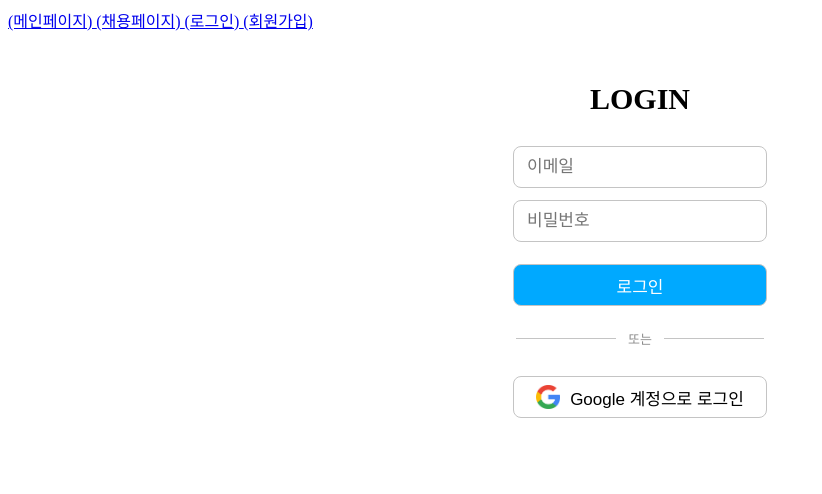
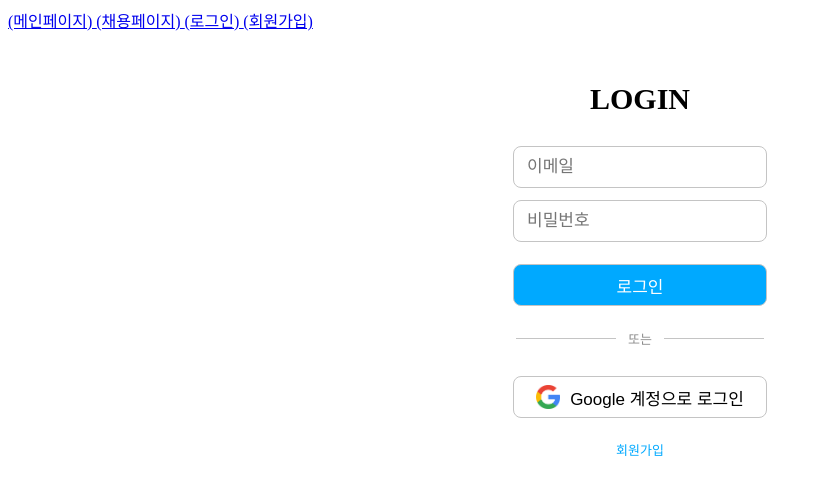
Before and after one commit to Solution-Challenge-Team/CoDI-FE, a React (Create React App) app: page /login in a window 1280 px wide. Shown: the top 494 px of the page, without its empty margins (0-822 px from the left). Built offline with nearby package versions, Linux system fonts and the light colour scheme.

Commit message:
Feat: 로그인 페이지 회원가입 버튼 완료 (#9)

```diff
--- a/src/pages/login/Login.css
+++ b/src/pages/login/Login.css
@@ -78,3 +78,10 @@
   font-size: 17px;
   font-weight: 400;
 }
+
+.loginSignup{
+  color: #00A9FF;
+  font-size: 13px;
+  font-weight: 400;
+  margin-top: 22px;
+}
--- a/src/pages/login/Login.js
+++ b/src/pages/login/Login.js
@@ -27,6 +27,10 @@ const Login = () => {
           <span className="loginSpan">Google 계정으로 로그인</span>
         </button>
       </div>
+
+      <div className="loginSignup">
+        회원가입
+      </div>
     </div>
   );
 };
```
